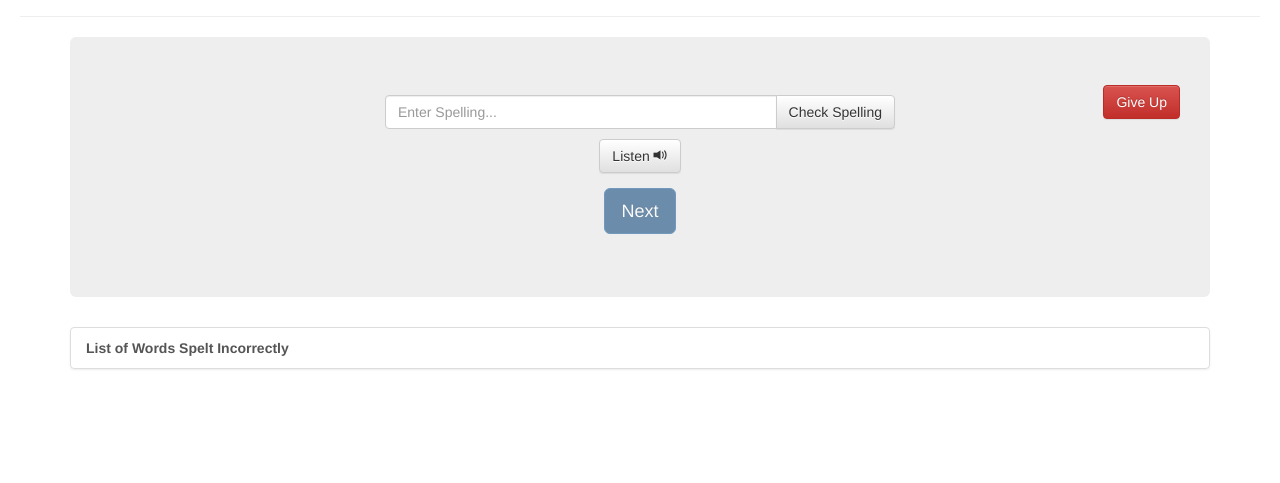
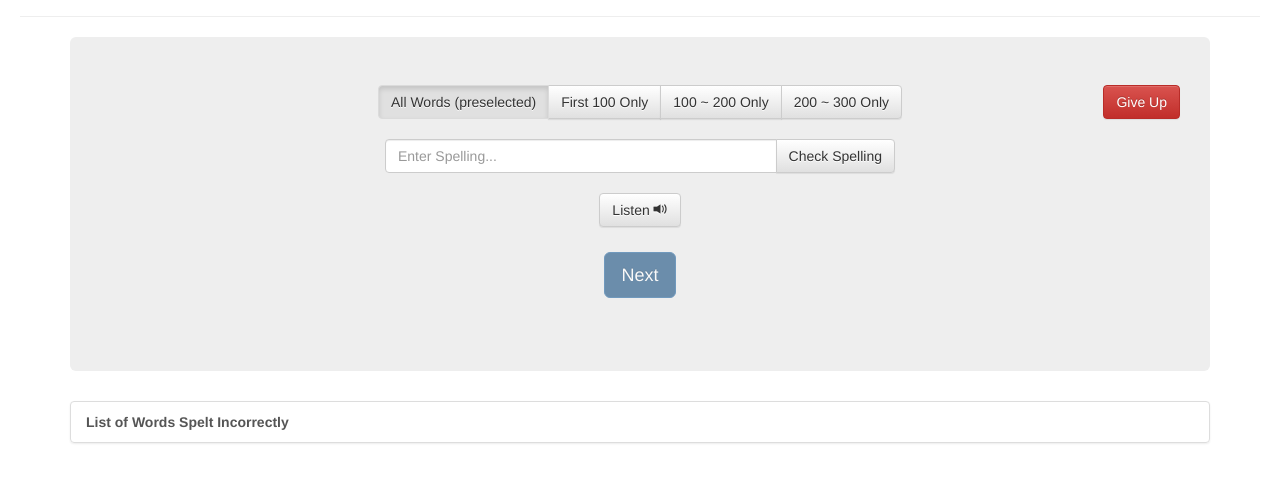
Before and after one commit to AkshayGoelTech/SpellingBeeAssistant, a plain HTML site: page index.html in a window 1280 px wide. Both pictures are taken after a click on the button "Start!". Shown: the part 83-566 px from the top of the page. Drawn offline with nearby package versions, Linux system fonts and the light colour scheme.

Commit message:
Added word range

```diff
--- a/css/main.css
+++ b/css/main.css
@@ -11,3 +11,7 @@ body {
 	position: absolute;
 	right: 100px;
 }
+
+button, .btn {
+	margin-bottom: 10px;
+}
--- a/index.html
+++ b/index.html
@@ -29,6 +29,22 @@
 		<div class="jumbotron">
 		<button id="giveUp" class="btn btn-danger" style="float:right; display:none;">Give Up</button>
 		<center id="center">
+
+			<div class="btn-group" data-toggle="buttons" id="listSelect">
+			  <label class="btn btn-default active">
+			    <input type="radio" name="options" id="option1" autocomplete="off" checked> All Words (preselected)
+			  </label>
+			  <label class="btn btn-default">
+			    <input type="radio" name="options" id="option2" autocomplete="off"> First 100 Only
+			  </label>
+			  <label class="btn btn-default">
+			    <input type="radio" name="options" id="option3" autocomplete="off"> 100 ~ 200 Only
+			  </label>
+			  <label class="btn btn-default">
+			    <input type="radio" name="options" id="option4" autocomplete="off"> 200 ~ 300 Only
+			  </label>
+			</div>
+
 		  <div class="input-group" id="spellInput" style="display:none;">
 		  	<input class="form-control" placeholder="Enter Spelling..." id="userSpelling">
 		  	<span class="input-group-btn"> <button class="btn btn-default" type="button" id="goBtn">Check Spelling</button></span>
--- a/js/main.js
+++ b/js/main.js
@@ -1,12 +1,11 @@
 $(document).ready(function() {
 	$('#words').val(getWordList());
-	var wordList = $('#words').val().split(' ');
+	var allWords = $('#words').val().split(' ');
+	var wordList = allWords;
 	var wrongArray = ['<b>List of Words Spelt Incorrectly</b>'];
 	var totalQues = 0;
 	var correctNum = 0;
 	var wrongNum = 0;
-
-
 
 	$('#listen').click(function() {
 		var msg = new SpeechSynthesisUtterance($('#currentWord').text());
@@ -14,6 +13,18 @@ $(document).ready(function() {
 	})
 
 	$('#btnBlue').click(function(event) {
+
+		switch ($('#listSelect .active').children()[0].id)
+		{
+			case 'option2' : wordList = allWords.slice(0, 0 + 100);
+				break;
+			case 'option3' : wordList = allWords.slice(100, 100 + 100);
+				break;
+			case 'option4' : wordList = allWords.slice(200, 200 + 97);
+				break;
+		}
+
+		debugger;
 		$('#giveUp').css('display', 'block');
 		$('#spellInput').css('display', '');
 		$('#correct').remove();
```
